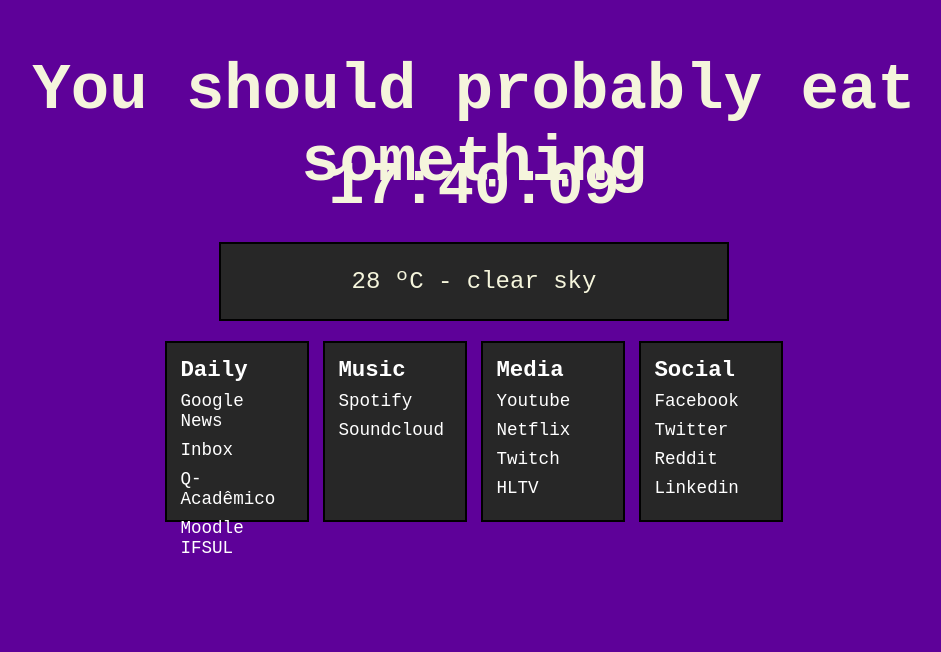
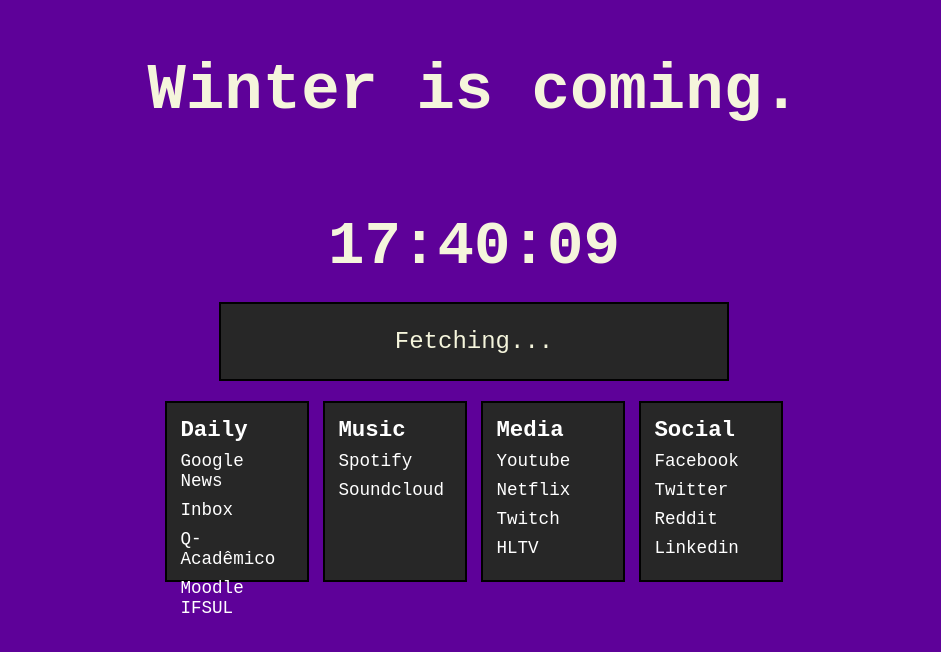
Before and after one commit to guilhXavier/homepage, a plain HTML site: page index.html in a window 1280 px wide. Shown: the part 118-770 px from the top of the page, without its empty margins (166-1107 px from the left). Drawn offline with Linux system fonts and the light colour scheme; no server answers.

Commit message:
CSS and new random phrases

```diff
--- a/index.html
+++ b/index.html
@@ -19,7 +19,7 @@
       </div>
       <div class="weatherContainer">
         <p id="temperature">
-          <span id="temp">28 ºC</span><span id="desc"> - clear sky</span>
+          <span id="temp">Fetching</span><span id="desc">...</span>
         </p>
       </div>
     </section>
--- a/script/script.js
+++ b/script/script.js
@@ -22,7 +22,12 @@ let phrases = [
   "You should probably eat something",
   "Don't stay up too late!",
   "Any French homework?",
-  "Do it for her"
+  "Do it for her",
+  "Which book do you want to finish?",
+  "Proletaires de tous les pays, unissez-vous!",
+  "Which language is next?",
+  "Winter is coming.",
+  "Late game é agora."
 ];
 
 const apiKey = "80771678e5b78ecacbb79ab8151ac360";
@@ -33,8 +38,13 @@ async function openWeatherCall(url) {
   return data;
 }
 
+document.querySelector("h1").addEventListener("click", () => {
+  let r = Math.floor(Math.random() * 12) + 0;
+  document.querySelector("h1").innerHTML = phrases[r];
+});
+
 window.onload = () => {
-  let r = Math.floor(Math.random() * 5) + 0;
+  let r = Math.floor(Math.random() * 12) + 0;
   document.querySelector("h1").innerHTML = phrases[r];
 
   let url =
--- a/style/home.css
+++ b/style/home.css
@@ -6,10 +6,14 @@ body {
   display: grid;
   grid-gap: 20px;
 }
-.clockContainer,
+.clockContainer {
+  width: 100%;
+  height: 100px;
+  text-align: center;
+}
 .welcomeContainer {
   width: 100%;
-  height: 100px;
+  height: 10em;
   text-align: center;
 }
 h1 {
```
